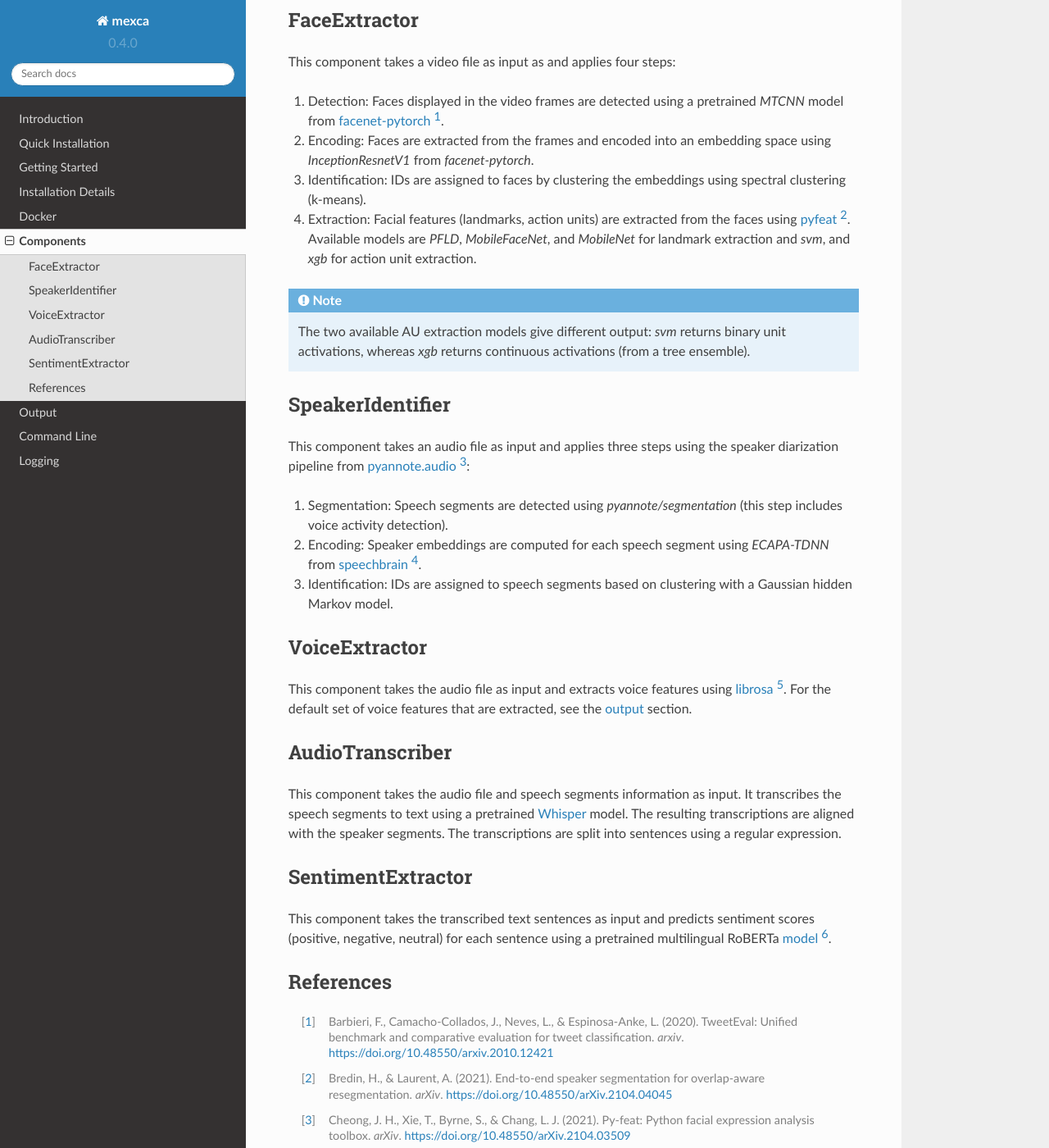
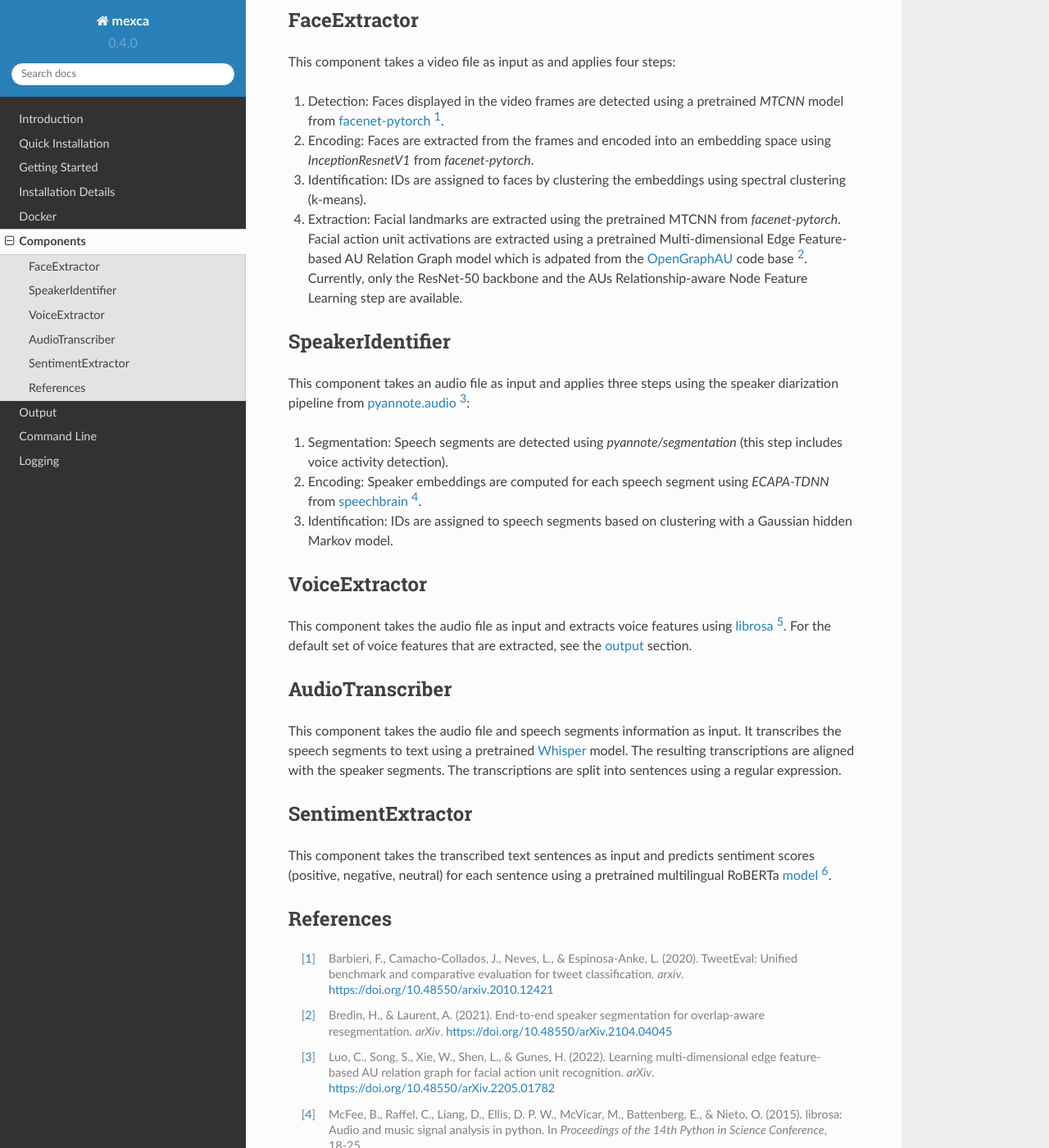
Before and after one commit to mexca/mexca, a Sphinx documentation site: the page built from docs/components.rst, in a window 1280 px wide and 1400 px high, scrolled down 200 px. Shown: the whole window at 82% size. Built offline with Sphinx 7.4.7 and the Read the Docs theme 2.0.0, drawn with Linux system fonts in a browser that asks for light colours.

Commit message:
Update docs on AU activation extraction with MEFARG

```diff
--- a/docs/components.rst
+++ b/docs/components.rst
@@ -12,10 +12,7 @@
 1. Detection: Faces displayed in the video frames are detected using a pretrained `MTCNN` model from `facenet-pytorch <https://github.com/timesler/facenet-pytorch>`_ [#]_.
 2. Encoding: Faces are extracted from the frames and encoded into an embedding space using `InceptionResnetV1` from `facenet-pytorch`.
 3. Identification: IDs are assigned to faces by clustering the embeddings using spectral clustering (k-means).
-4. Extraction: Facial features (landmarks, action units) are extracted from the faces using `pyfeat <https://py-feat.org/pages/intro.html>`_ [#]_. Available models are `PFLD`, `MobileFaceNet`, and `MobileNet` for landmark extraction and `svm`, and `xgb` for action unit extraction.
-
-.. note::
-    The two available AU extraction models give different output: `svm` returns binary unit activations, whereas `xgb` returns continuous activations (from a tree ensemble).
+4. Extraction: Facial landmarks are extracted using the pretrained MTCNN from *facenet-pytorch*. Facial action unit activations are extracted using a pretrained Multi-dimensional Edge Feature-based AU Relation Graph model which is adpated from the `OpenGraphAU <https://github.com/lingjivoo/OpenGraphAU>`_ code base [#]_. Currently, only the ResNet-50 backbone and the AUs Relationship-aware Node Feature Learning step are available.
 
 
 SpeakerIdentifier
@@ -42,6 +39,7 @@
 It transcribes the speech segments to text using a pretrained `Whisper <https://github.com/openai/whisper>`_ model.
 The resulting transcriptions are aligned with the speaker segments. The transcriptions are split into sentences using a regular expression.
 
+
 SentimentExtractor
 ------------------
 
@@ -55,7 +53,7 @@
 
 .. [#] Bredin, H., & Laurent, A. (2021). End-to-end speaker segmentation for overlap-aware resegmentation. *arXiv*. https://doi.org/10.48550/arXiv.2104.04045
 
-.. [#] Cheong, J. H., Xie, T., Byrne, S., & Chang, L. J. (2021). Py-feat: Python facial expression analysis toolbox. *arXiv*. https://doi.org/10.48550/arXiv.2104.03509
+.. [#] Luo, C., Song, S., Xie, W., Shen, L., & Gunes, H. (2022). Learning multi-dimensional edge feature-based AU relation graph for facial action unit recognition. *arXiv*. https://doi.org/10.48550/arXiv.2205.01782
 
 .. [#] McFee, B., Raffel, C., Liang, D., Ellis, D. P. W., McVicar, M., Battenberg, E., & Nieto, O. (2015). librosa: Audio and music signal analysis in python. In *Proceedings of the 14th Python in Science Conference*, 18-25.
 
--- a/docs/output.rst
+++ b/docs/output.rst
@@ -20,8 +20,8 @@
 
 - `face_box`: The bounding box for a single detected face. The box has four coordinates (x1, y1, x2, y2).
 - `face_prob`: The probability with which the face was detected.
-- `face_landmarks`: The landmark coordinates for the detected face. The array contains 68 coordinate pairs (x, y).
-- `face_aus`: The action unit (AU) activations for the detected face. The output differs between AU detection models: `svm` returns binary unit activations, whereas `xgb` returns continuous activations (from a tree ensemble) for 20 action units.
+- `face_landmarks`: The landmark coordinates for the detected face. The array contains 5 coordinate pairs (x, y).
+- `face_aus`: The action unit (AU) activations for the detected face. Contains 41 activations between 0 and 1. The first 27 values correspond to bilateral AUs: 1, 2, 4, 5, 6, 7, 9, 10, 11, 12, 13, 14, 15, 16, 17, 18, 19, 20, 22, 23, 24, 25, 26, 27, 32, 38, 39. The following 14 values correspond to unilateral AUs: L1, R1, L2, R2, L4, R4, L6, R6, L10, R10, L12, R12, L14, R14 (L = left, R = right sided activation). Unilateral are activations are computed based on bilateral activations of the same AU.
 - `face_label`: The ID label of the detected face returned by the clustering of the face embeddings (starting at zero).
 - `face_confidence`: A confidence score of the `face_label` assignment between 0 and 1: The normalized distance from each face embedding vector to it's cluster centroid relative to the distance to the nearest other cluster centroid.
 
```
